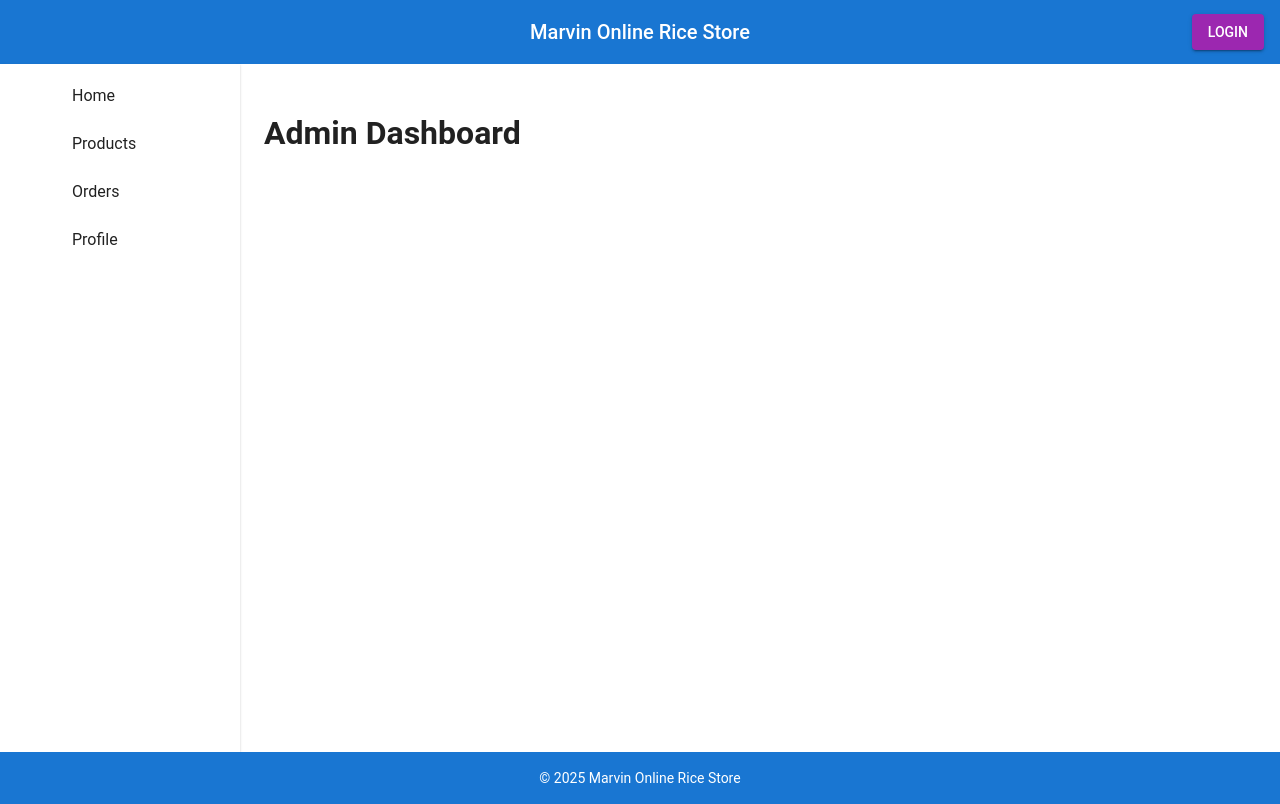
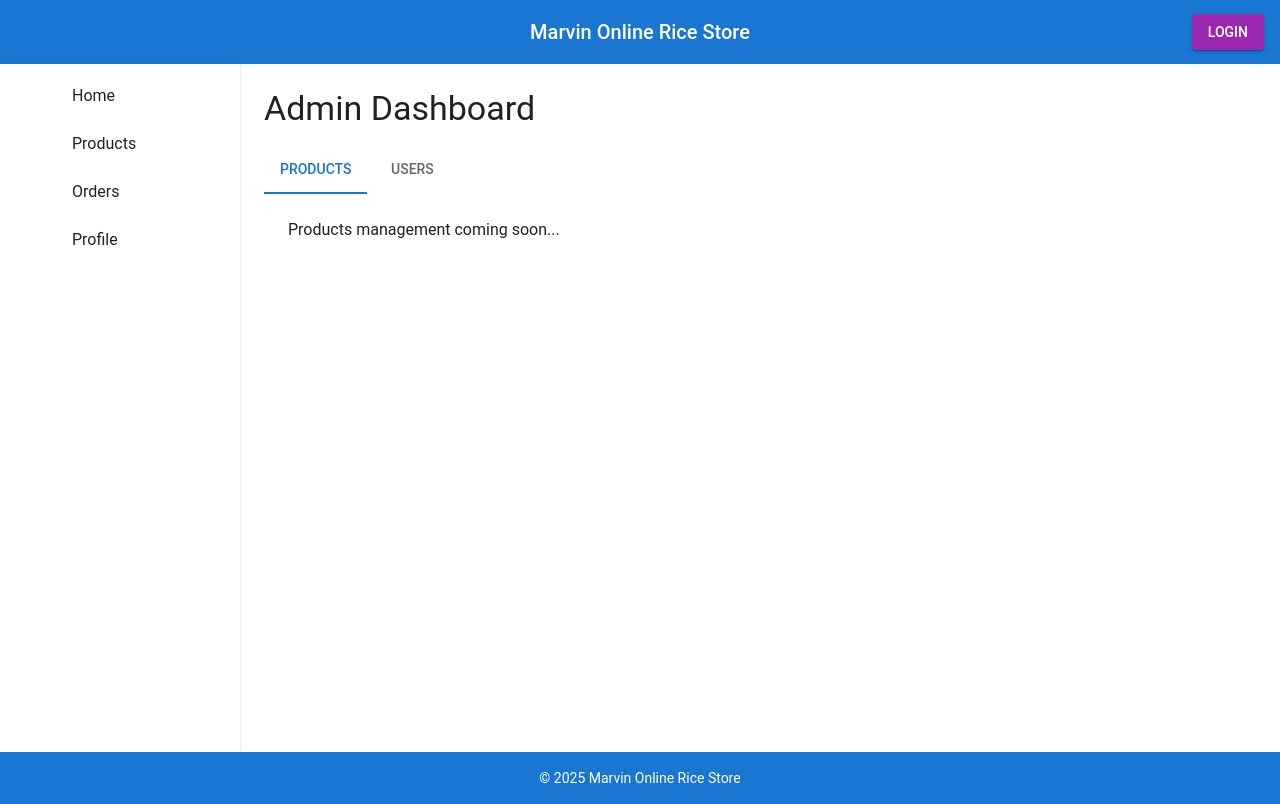
Before and after one commit to aldrinpm/online-rice-store, a React (Vite) app: page /admin in a window 1280 px wide. Built offline with nearby package versions, Linux system fonts and the light colour scheme; no server answers; some icons are missing.

Commit message:
update admin page

```diff
--- a/src/pages/Admin.jsx
+++ b/src/pages/Admin.jsx
@@ -1,9 +1,38 @@
+import React, { useState } from 'react'
+import { Tabs, Tab, Box, Typography } from '@mui/material'
+
+function TabPanel({ children, value, index }) {
+  return (
+    <div hidden={value !== index} style={{ padding: 24 }}>
+      {value === index && <Box>{children}</Box>}
+    </div>
+  )
+}
+
 const Admin = () => {
+  const [tab, setTab] = useState(0)
+
+  const handleChange = (event, newValue) => {
+    setTab(newValue)
+  }
+
   return (
-    <div>
-      <h1>Admin Dashboard</h1>
-    </div>
-  );
+    <Box sx={{ width: '100%' }}>
+      <Typography variant="h4" sx={{ mb: 2 }}>Admin Dashboard</Typography>
+      <Tabs value={tab} onChange={handleChange} aria-label="admin tabs">
+        <Tab label="Products" />
+        <Tab label="Users" />
+      </Tabs>
+      <TabPanel value={tab} index={0}>
+        {/* Products content goes here */}
+        <Typography>Products management coming soon...</Typography>
+      </TabPanel>
+      <TabPanel value={tab} index={1}>
+        {/* Users content goes here */}
+        <Typography>Users management coming soon...</Typography>
+      </TabPanel>
+    </Box>
+  )
 }
 
 export default Admin
```
